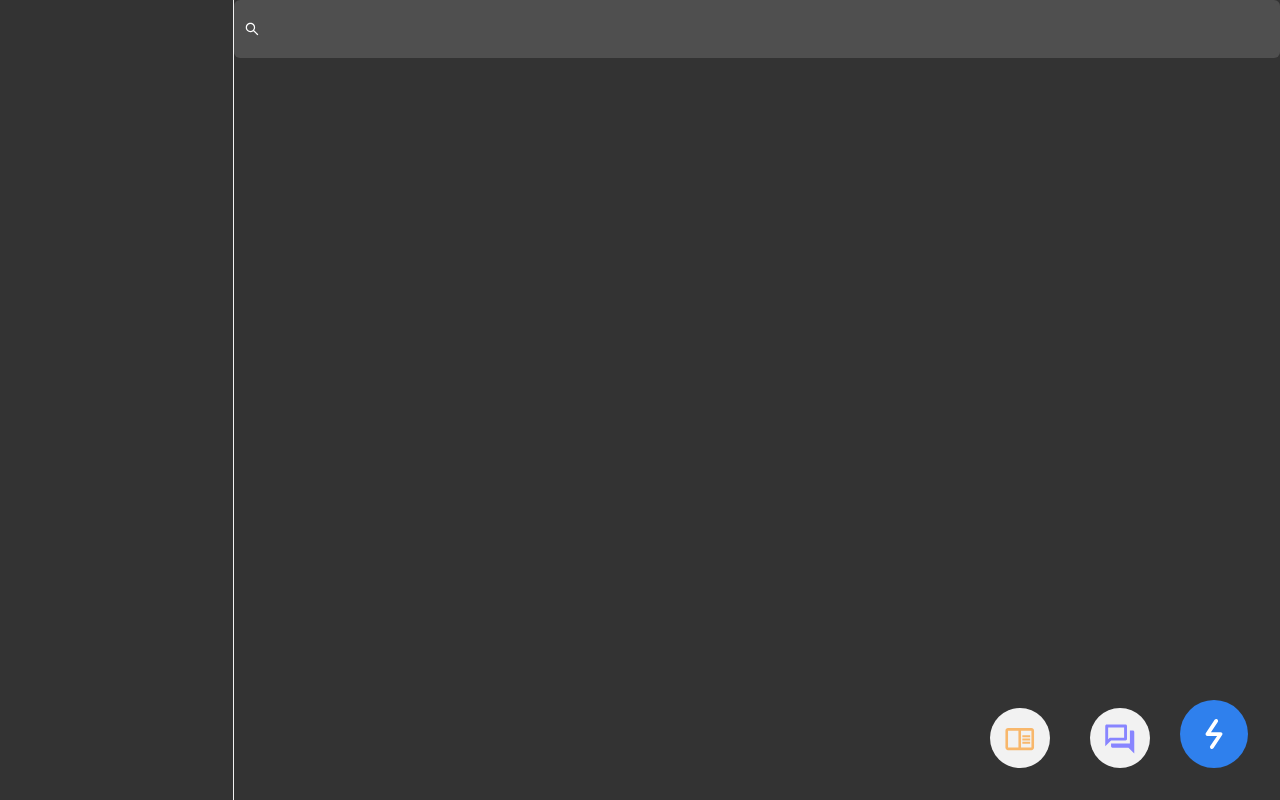
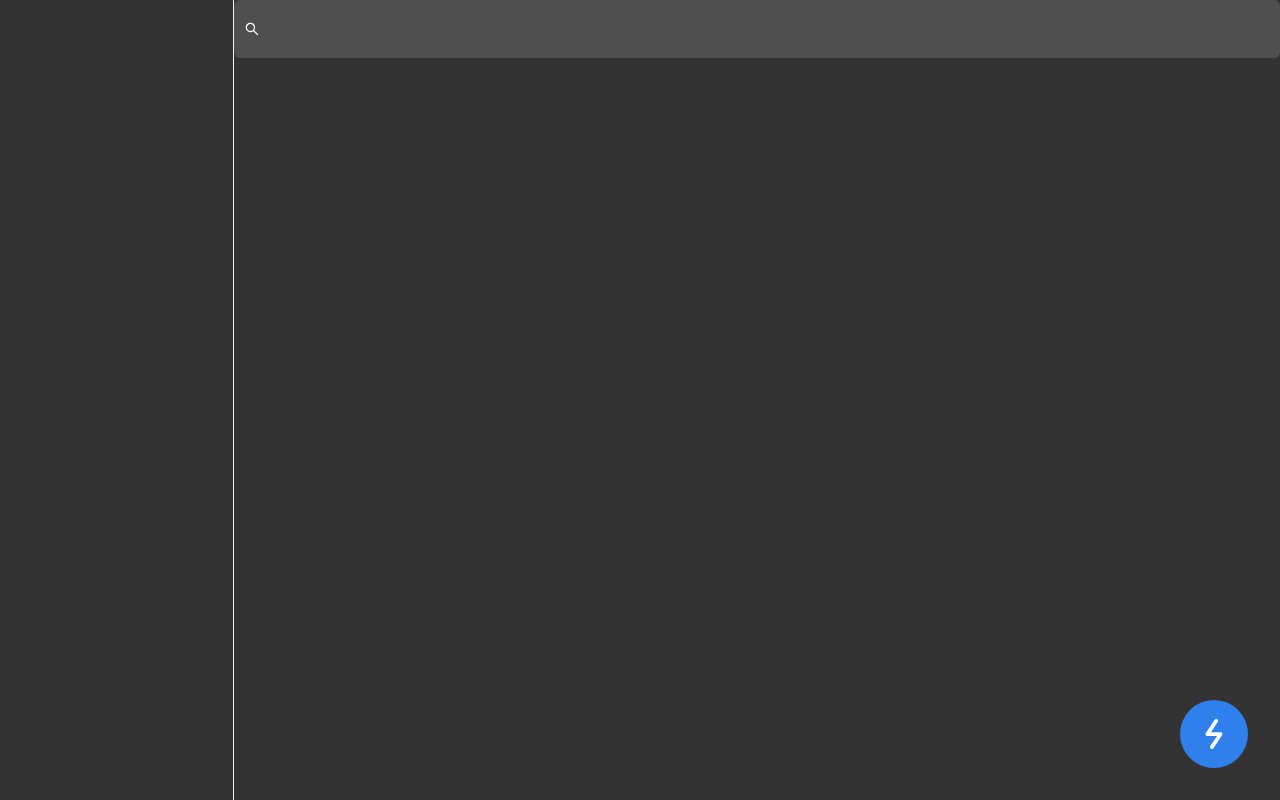
Before and after one commit to ilhamnoerr95/called-quicks, a Next.js app: page / in a window 1280 px wide. Built offline with nearby package versions, Linux system fonts and the light colour scheme.

Commit message:
add: transistion float button

```diff
--- a/src/styles/_float-button.scss
+++ b/src/styles/_float-button.scss
@@ -3,9 +3,7 @@
     height: 100px;
     padding: 0 40px 33px 0;
     position: relative;
-    // &:hover {
-    //     transform: translateX(-5px);
-    // }
+
     .floating-button {
         position: absolute;
         width: 68px;
@@ -14,56 +12,47 @@
         background-color: var(--color-primary-0);
         border-radius: 50%;
         cursor: pointer;
-        // bottom: 0;
-        // left: 0;
-        // right: 0;
         color: white;
         text-align: center;
         font-size: 23px;
-        // -webkit-transition: all 0.3s;
-        // transition: all 0.3s;
     }
 
     .element-container {
         position: relative;
         text-align: center;
         top: 8px;
-        // @extend .floating-container;
         .float-element {
-            z-index: 0;
+            z-index: -1;
+            transition: transform 1.25s ease-in;
+
             &:nth-child(1) {
-                transform: translateX(-220px);
                 width: 60px;
                 height: 60px;
                 border-radius: 50%;
                 line-height: 80px;
                 background-color: $gray;
-                // animation: come-in 0.4s forwards;
+                transform: translateX(0);
             }
             &:nth-child(2) {
-                transform: translateX(-120px);
                 background-color: $gray;
                 width: 60px;
                 height: 60px;
                 border-radius: 50%;
                 line-height: 80px;
-                // animation: come-in 0.4s forwards;
+                transform: translateX(0);
             }
             position: absolute;
         }
+        .slide-on {
+            // @extend .float-element;
+            z-index: 1;
+
+            &:nth-child(1) {
+                transform: translateX(-220px);
+            }
+            &:nth-child(2) {
+                transform: translateX(-120px);
+            }
+        }
     }
-    // @-webkit-keyframes come-in {
-    //     0% {
-    //         opacity: 0;
-    //     }
-    //     30% {
-    //         transform: translatex(150px) scale(0.4);
-    //     }
-    //     70% {
-    //         transform: translatex(0) scale(1.2);
-    //     }
-    //     100% {
-    //         transform: scale(1);
-    //     }
-    // }
 }
--- a/src/styles/globals2.css
+++ b/src/styles/globals2.css
@@ -455,24 +455,34 @@
   top: 8px;
 }
 .floating-container .element-container .float-element {
-  z-index: 0;
+  z-index: -1;
+  transition: transform 1.25s ease-in;
   position: absolute;
 }
 .floating-container .element-container .float-element:nth-child(1) {
-  transform: translateX(-220px);
   width: 60px;
   height: 60px;
   border-radius: 50%;
   line-height: 80px;
   background-color: #f2f2f2;
+  transform: translateX(0);
 }
 .floating-container .element-container .float-element:nth-child(2) {
-  transform: translateX(-120px);
   background-color: #f2f2f2;
   width: 60px;
   height: 60px;
   border-radius: 50%;
   line-height: 80px;
+  transform: translateX(0);
+}
+.floating-container .element-container .slide-on {
+  z-index: 1;
+}
+.floating-container .element-container .slide-on:nth-child(1) {
+  transform: translateX(-220px);
+}
+.floating-container .element-container .slide-on:nth-child(2) {
+  transform: translateX(-120px);
 }
 
 :root {
```
Also changed, not shown: 1 other file (tests, documents, lock files or other folders).
